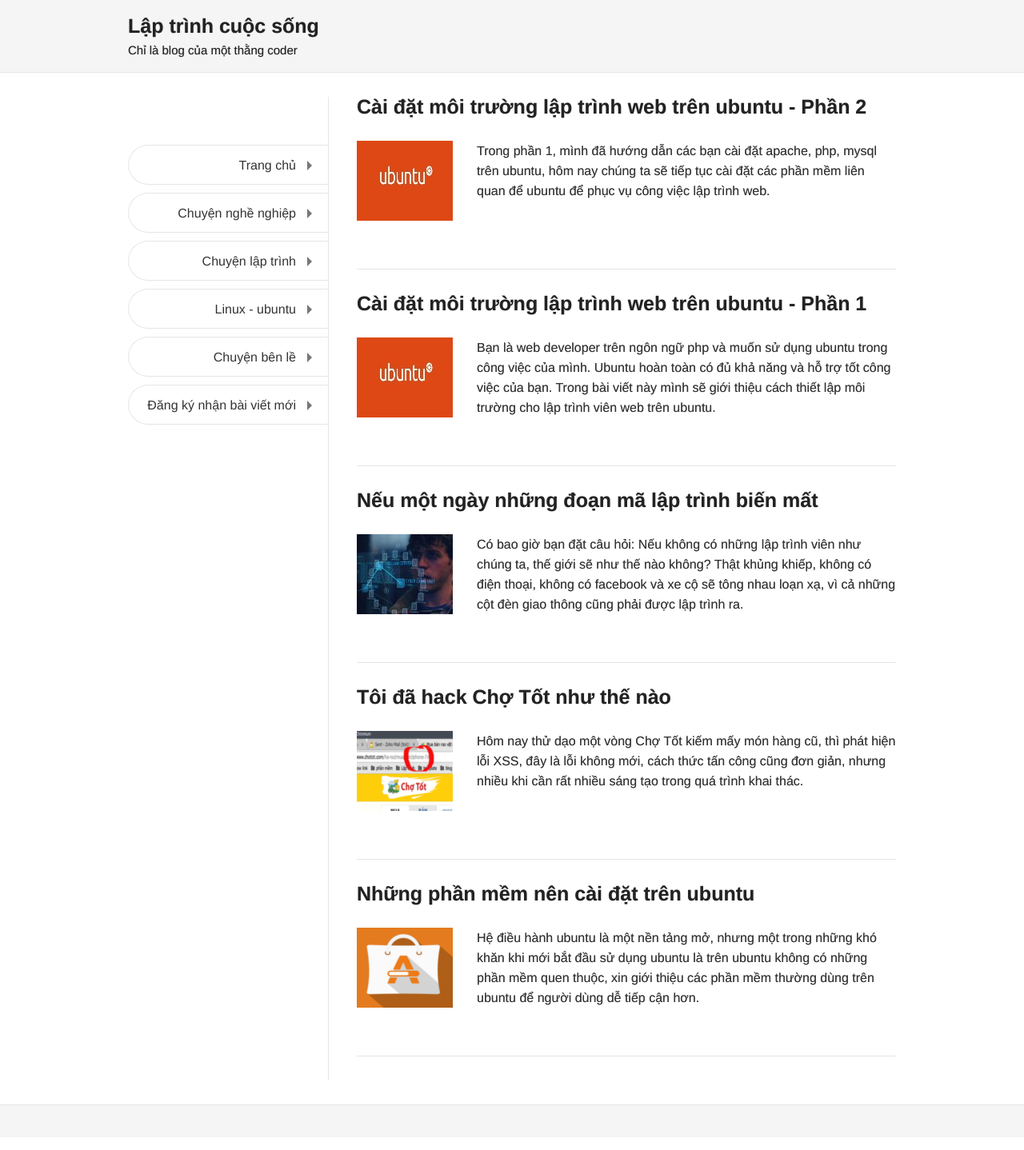
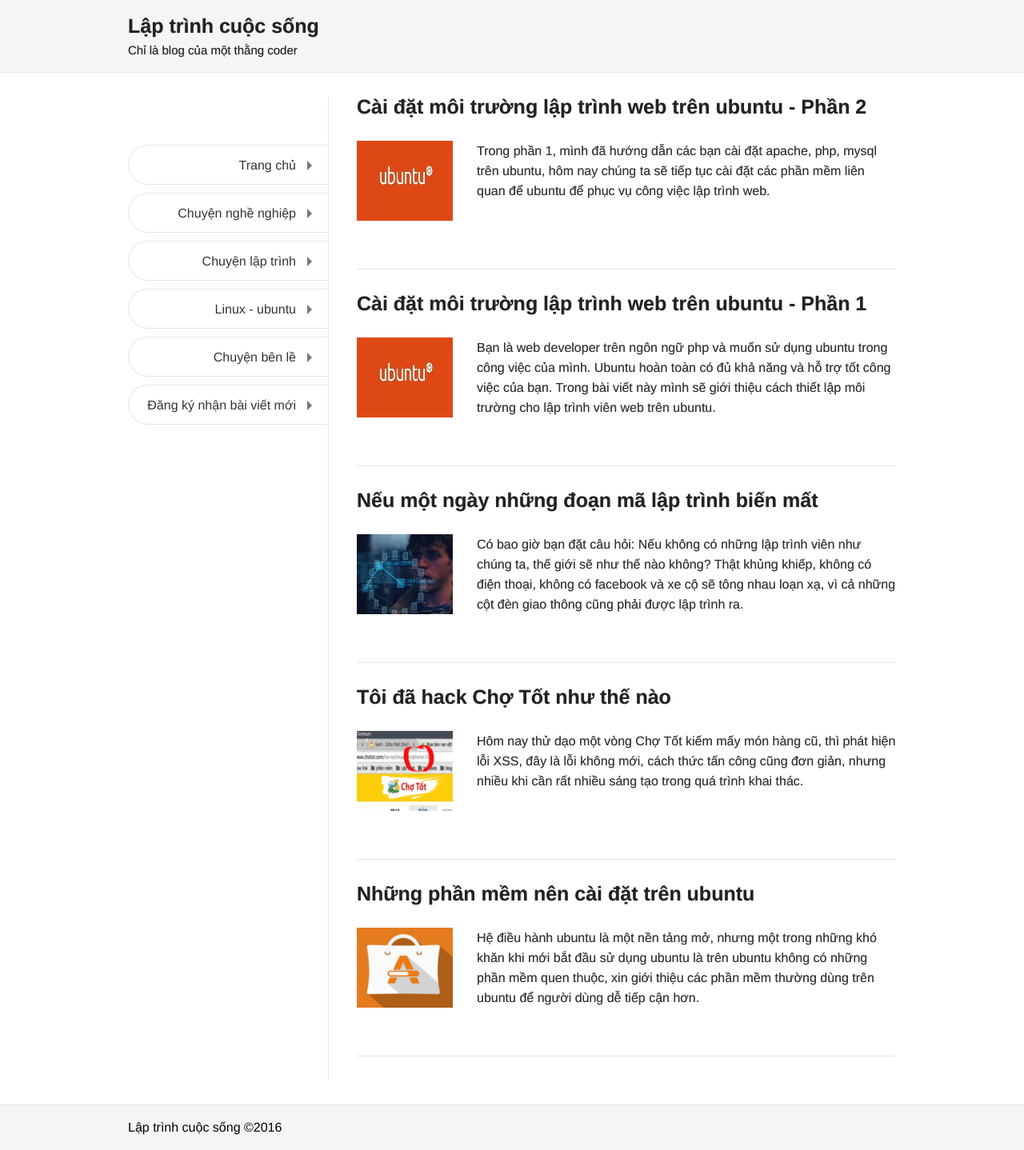
Before and after one commit to nguyentest/laptrinhcuocsong, a Jekyll site: the page built from index.html, in a window 1280 px wide. Shown: the whole page at 80% size. Built offline with Jekyll 4.4.1, drawn with Linux system fonts in a browser that asks for light colours; the list of posts is cut into pages by our own code.

Commit message:
add footer copyright text

```diff
--- a/_includes/footer.html
+++ b/_includes/footer.html
@@ -7,6 +7,7 @@
 			<input type="text" placeholder="Gõ email để Đăng ký nhận bài">
 		</form>
 	-->
+	<p>Lập trình cuộc sống &copy;2016</p>
 	</div>
 </div>
 <script>
```
